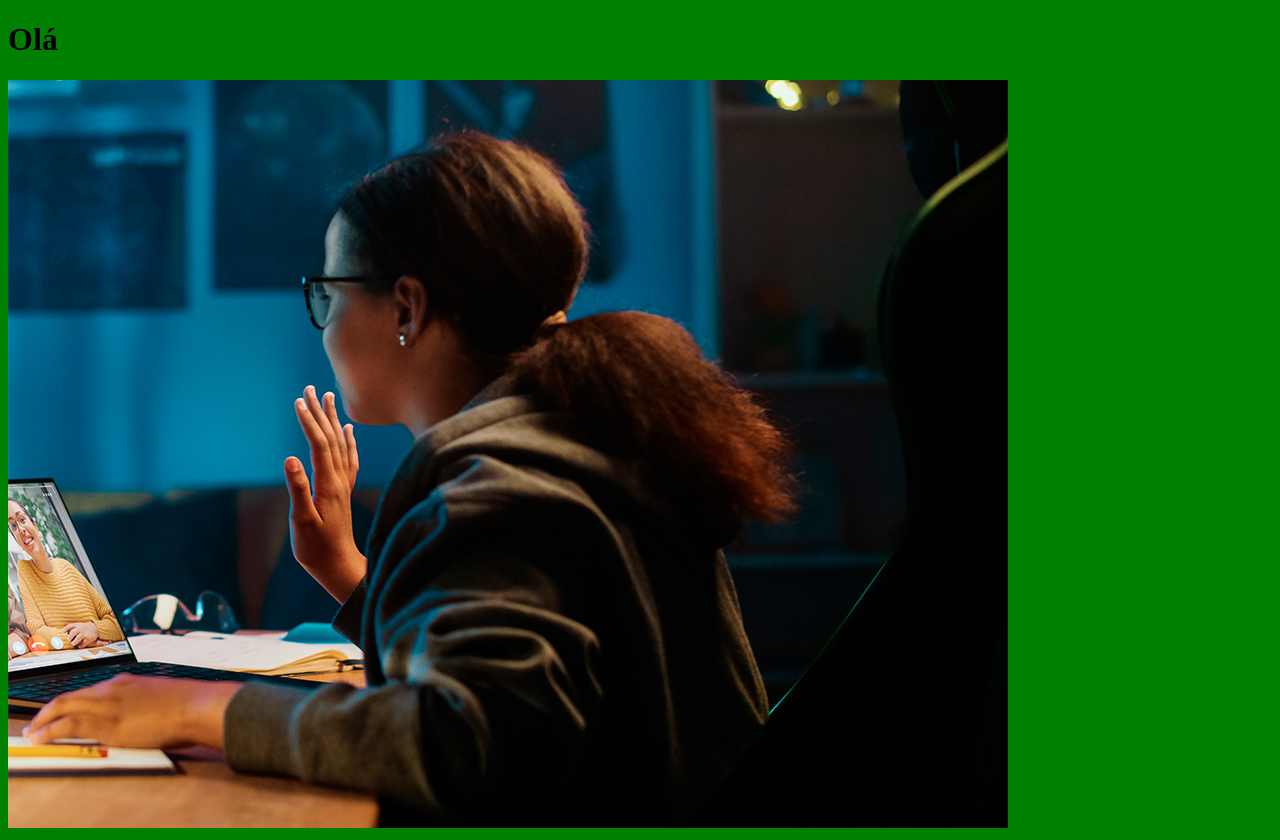
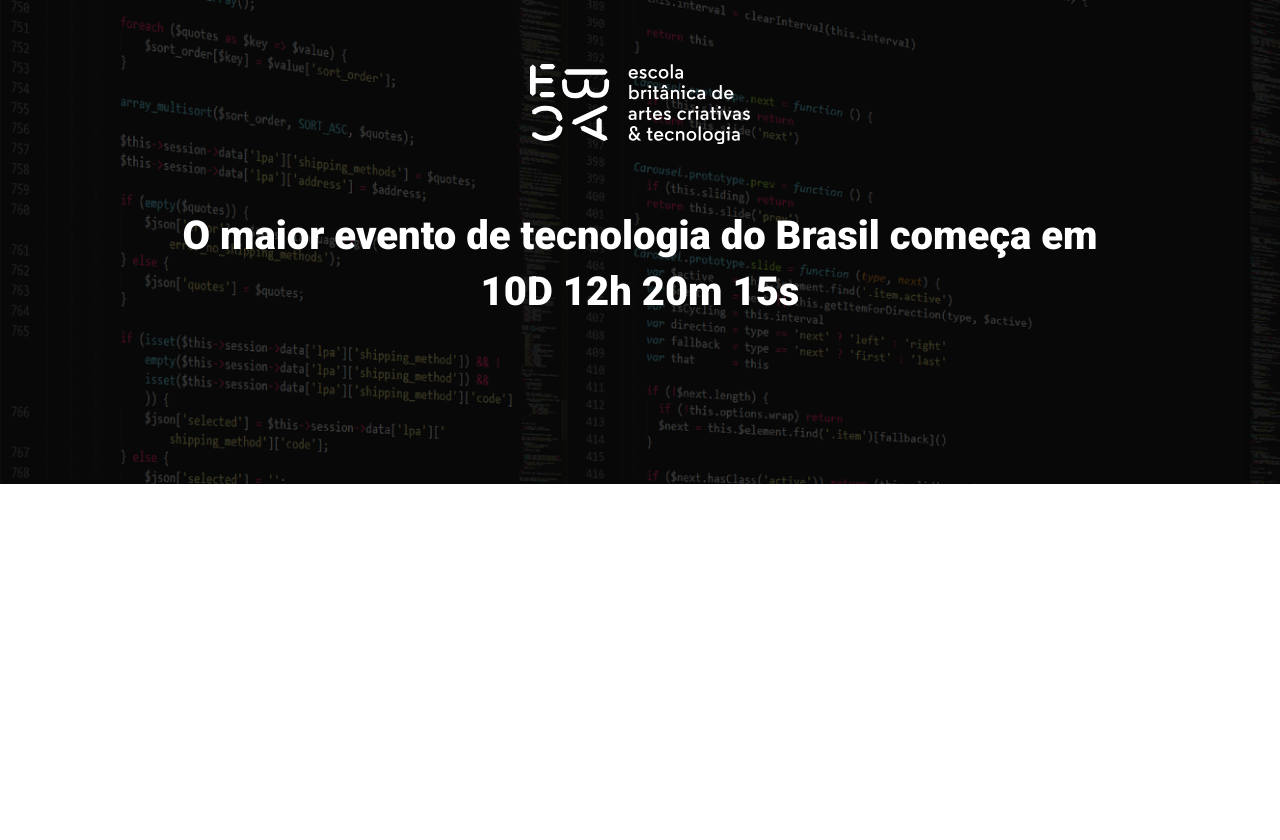
Before and after one commit to jessicanepo/ebac_tech_talks, a website built with Parcel: page src/index.html in a window 1280 px wide. After the commit the page ends 800 px from the top, so only its background shows below. Built offline with nearby package versions, Linux system fonts and the light colour scheme.

Commit message:
criando o hero

```diff
--- a/src/index.html
+++ b/src/index.html
@@ -3,12 +3,21 @@
 <head>
     <meta charset="UTF-8">
     <meta name="viewport" content="width=device-width, initial-scale=1.0">
-    <title>Meta</title>
+    <title>EBAC Tech Talks</title>
+    <link rel="preconnect" href="https://fonts.googleapis.com">
+    <link rel="preconnect" href="https://fonts.gstatic.com" crossorigin>
+    <link href="https://fonts.googleapis.com/css2?family=Roboto:wght@400;700;900&display=swap" rel="stylesheet">
     <link rel="stylesheet" href="./scripts/styles/main.scss">
 </head>
 <body>
-    <h1>Olá</h1>
-    <img src="./images/backend.png" alt="backend">
+    <header class="hero">
+        <div class="container">
+            <img class="hero__logo" src="./images/ebac_logo.svg" alt="EBAC">
+            <p class="hero__text">
+                O maior evento de tecnologia do Brasil começa em 10D 12h 20m 15s
+            </p>
+        </div>
+    </header>
     <script src="./scripts/main.js"></script>
 </body>
 </html>
--- /dev/null
+++ b/src/scripts/styles/_hero.scss
@@ -0,0 +1,52 @@
+.hero {
+    padding-top: 64px;
+    padding-bottom: 100px;
+    background-image: url(../../images/fundo.png);
+    background-repeat: no-repeat;
+    background-size: cover;
+    position: relative;
+
+    .container {
+        position: relative;
+    }
+
+    &::before {
+        position: absolute;
+        top: 0;
+        left: 0;
+        width: 100%;
+        height: 100%;
+        background-color: #000;
+        content: '';
+        opacity: .7;
+    }
+
+    &__text {
+        padding-top: 64px;
+        padding-bottom: 64px;
+        font-size: 40px;
+        line-height: 56px;
+        font-weight: 800;
+        text-align: center;
+    }
+
+    &__logo {
+        margin: 0 auto;
+        height: 80px;
+        display: block;
+    }
+
+    @media (max-width: 640px) {
+        padding: 40px 0;
+
+        &__logo {
+            height: 40px;
+        }
+
+        &__text {
+            font-size: 22px;
+            line-height: 24px;
+            margin:  24px 0;
+        }
+    }
+}
--- a/src/scripts/styles/main.scss
+++ b/src/scripts/styles/main.scss
@@ -1,3 +1,24 @@
-body {
-    background-color: green;
+@use 'hero';
+
+
+* {
+    margin: 0;
+    padding: 0;
+    box-sizing: border-box;
+    font-family: Roboto, sans-serif;
+    color: #fff;
 }
+
+.container {
+    max-width: 960px;
+    width: 100%;
+    margin: 0 auto;
+
+    @media(max-width: 640px) {
+        max-width: 80%;
+    }
+
+    @media(max-width: 1024px) {
+        max-width: 90%;
+    }
+}
```
